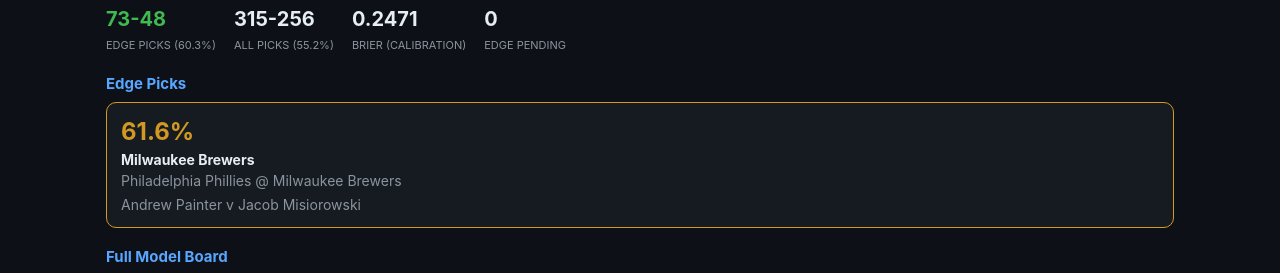
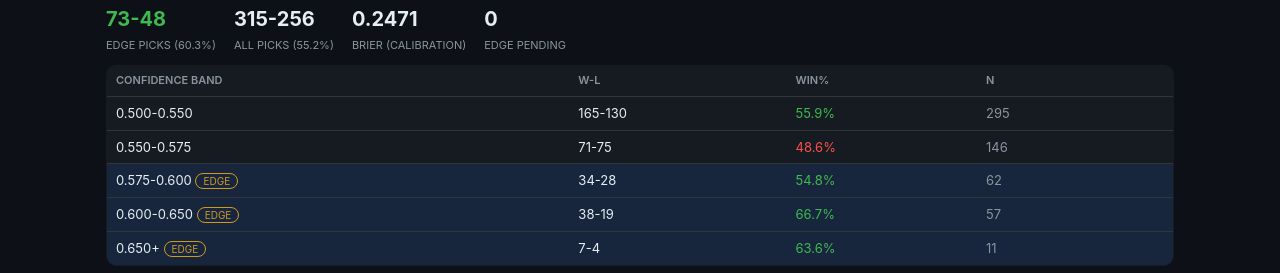
Before and after one commit to kevynsgrin-a11y/mlb-edge-beta, a plain HTML site: page index.html in a window 1280 px wide. Shown: the part 163-436 px from the top of the page. Drawn offline with Linux system fonts and the light colour scheme; no server answers.

Commit message:
Publish board 2026-06-12

```diff
--- a/data/record.json
+++ b/data/record.json
@@ -1,5 +1,5 @@
 {
- "updated": "2026-06-13T08:29:52+00:00",
+ "updated": "2026-06-13T08:53:57+00:00",
  "edge": {
   "w": 73,
   "l": 48,
@@ -14,6 +14,48 @@
   "pct": 0.552,
   "brier": 0.2471
  },
+ "tiers": [
+  {
+   "band": "0.500-0.550",
+   "n": 295,
+   "w": 165,
+   "l": 130,
+   "pct": 0.559,
+   "edge": false
+  },
+  {
+   "band": "0.550-0.575",
+   "n": 146,
+   "w": 71,
+   "l": 75,
+   "pct": 0.486,
+   "edge": false
+  },
+  {
+   "band": "0.575-0.600",
+   "n": 62,
+   "w": 34,
+   "l": 28,
+   "pct": 0.548,
+   "edge": true
+  },
+  {
+   "band": "0.600-0.650",
+   "n": 57,
+   "w": 38,
+   "l": 19,
+   "pct": 0.667,
+   "edge": true
+  },
+  {
+   "band": "0.650+",
+   "n": 11,
+   "w": 7,
+   "l": 4,
+   "pct": 0.636,
+   "edge": true
+  }
+ ],
  "by_date": [
   {
    "date": "2026-06-12",
--- a/index.html
+++ b/index.html
@@ -64,6 +64,9 @@
 
 <h2>Model Track Record <span class="dim" style="font-weight:400">objective W-L — did the model's side win (no money)</span></h2>
 <div class="stats" id="record"><span class="dim">loading record...</span></div>
+<table id="tierTable" style="margin-top:10px"><thead><tr>
+  <th>Confidence band</th><th>W-L</th><th>Win%</th><th>n</th><th></th>
+</tr></thead><tbody></tbody></table>
 
 <h2>Edge Picks</h2>
 <div class="cards" id="edgeCards"><span class="dim">-</span></div>
@@ -123,6 +126,13 @@
       `<div class="stat"><b>${a.w}-${a.l}</b><span>all picks (${(a.pct*100).toFixed(1)}%)</span></div>` +
       `<div class="stat"><b>${a.brier ?? "-"}</b><span>brier (calibration)</span></div>` +
       `<div class="stat"><b>${e.pending}</b><span>edge pending</span></div>`;
+    const tb = $("#tierTable tbody");
+    tb.innerHTML = (d.tiers || []).filter(t => t.n).map(t =>
+      `<tr${t.edge ? ' style="background:var(--pick)"' : ""}>` +
+      `<td>${t.band}${t.edge ? ' <span class="badge" style="color:var(--gold);border-color:var(--gold)">EDGE</span>' : ""}</td>` +
+      `<td>${t.w}-${t.l}</td>` +
+      `<td class="${t.pct >= 0.524 ? "pos" : "neg"}">${(t.pct*100).toFixed(1)}%</td>` +
+      `<td class="dim">${t.n}</td><td></td></tr>`).join("");
   } catch (e) { /* record optional */ }
 }
 
```
Also changed, not shown: m.html (+6 -0 lines).
